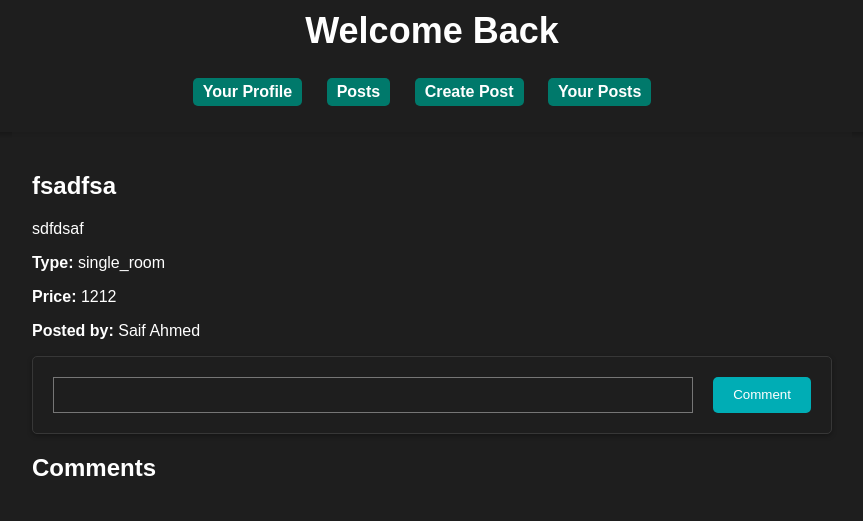
After one commit to NafisRayan/Student-Housing-Site, a Django app: a page that uses Backend/student_housing/users/templates/profile_base.html in a window 1280 px wide. The commit adds this page. Shown: the top 521 px of the page, without its empty margins (208-1071 px from the left). Run offline with Django 4.2, Linux system fonts and the light colour scheme; data comes from the database, SQL or seed files in the repository.

Commit message:
renders, changes and comments

```diff
--- a/Backend/student_housing/users/models.py
+++ b/Backend/student_housing/users/models.py
@@ -20,4 +20,4 @@ class DormRoom(models.Model):
     price = models.CharField(max_length=20)
     link = models.URLField(max_length=200, null=True)
     posted_by = models.ForeignKey(Register, on_delete=models.CASCADE)
-    comments = models.ForeignKey(Comment, null=True, on_delete=models.CASCADE)
+    comments = models.ManyToManyField(Comment, blank=True)
--- /dev/null
+++ b/Backend/student_housing/users/templates/delete_post.html
@@ -0,0 +1,5 @@
+{% extends "profile_base.html" %}
+
+{% block content %}
+    <h2>Post Deleted Successfully</h2>
+{% endblock %}
--- /dev/null
+++ b/Backend/student_housing/users/templates/dorm_room_post_detail.html
@@ -0,0 +1,23 @@
+{% extends "profile_base.html" %}
+
+{% block content %}
+    <h2>{{details.title}}</h2>
+    <div class="">
+        <p>{{ details.content }}</p>
+        <p><strong>Type:</strong> {{ details.type }}</p>
+        <p><strong>Price:</strong> {{ details.price }}</p>
+        <!-- <p><strong>Popularity:</strong> {{ details.popularity }}</p> -->
+        <p><strong>Posted by:</strong> {{details.posted_by.username}}</p>
+
+        <form method="post" action="{% url 'comment_dorm_room' username=username pk=details.id %}" style="display: flex;">
+            {% csrf_token %}
+            <textarea name="comment" id="comm" cols="90" rows="2" style="background-color: inherit; color: white; resize: none;"></textarea>
+            <button type="submit" style="margin-left: 20px;">Comment</button>
+        </form>
+
+        <h2>Comments</h2>
+        {% for comment in details.comments.all %}
+            <p><strong>{{ comment.commented_by.username }}:</strong> {{ comment.comment }}</p>
+        {% endfor %}
+    </div>
+{% endblock %}
--- a/Backend/student_housing/users/templates/profile_base.html
+++ b/Backend/student_housing/users/templates/profile_base.html
@@ -11,9 +11,9 @@
         <nav>
             <ul>
                 <li><a href="{% url 'users_profile' username=username %}">Your Profile</a></li>
-                <li><a href="#">Posts</a></li>
+                <li><a href="{% url 'show_posts' username=username %}">Posts</a></li>
                 <li><a href="{% url 'create_post' username=username %}">Create Post</a></li>
-                <li><a href="#">Dorm Room Details</a></li> <!-- New link for Dorm Room Details -->
+                <li><a href="{% url 'own_posts' username=username %}">Your Posts</a></li> <!-- New link for Dorm Room Details -->
             </ul>
         </nav>
     </header>
--- a/Backend/student_housing/users/urls.py
+++ b/Backend/student_housing/users/urls.py
@@ -8,5 +8,10 @@ urlpatterns = [
     path("register/", views.users_register, name="users_register"),
     path("profile/<str:username>/", views.users_profile, name="users_profile"),
     path("<str:username>/create-post/", views.create_post, name="create_post"),
+    path('<str:username>/posts/', views.show_posts, name='show_posts'),
+    path('<str:username>/posts/own/', views.own_posts, name='own_posts'),
+    path('<str:username>/posts/learn_more/<str:pk>', views.learn_more, name='learn_more'),
+    # path('<str:username>/posts/delete/<str:pk>', views.delete_post, name='delete_post'),
+    path('<str:username>/posts/learn_more/<str:pk>/comment/', views.comment_dorm_room, name='comment_dorm_room'),
     path("logout/", views.users_logout, name="users_logout"),
 ]
--- a/Backend/student_housing/users/views.py
+++ b/Backend/student_housing/users/views.py
@@ -1,6 +1,6 @@
 from django.shortcuts import render, redirect
 from users.models import Register
-from .models import Register
+from .models import Register, Comment
 # Create your views here.
 from django.http import HttpResponse
 from django.contrib import messages
@@ -65,8 +65,12 @@ def create_post(request,username):
         price=request.POST['price']
         register_instance = get_object_or_404(Register, username=created_by)
 
-        ins= DormRoom(title=title,content=content, type=type,  price=price, posted_by = register_instance)
+        ins= DormRoom(title=title,content=content, type=type,  price=price, link='', posted_by = register_instance)
         ins.save()
+
+        ins.link = f'http://127.0.0.1:8000/users/{created_by}/posts/learn_more/{ins.id}'
+        ins.save()
+
 
     return render(request, 'create_post.html', {'username' : created_by})
 
@@ -74,17 +78,48 @@ def users_logout(request):
     request.session.clear()
     return redirect('users_login')
 
+def show_posts(request, username):
+    username = request.session.get('username')
+    posts = DormRoom.objects.all()
 
-def Comment_view(request,pk):   # pk >> primary key
-    commentform= CommentForm()
-    if request.method== 'POST':
-        commentform= CommentForm(request.POST)
-        if commentform.is_valid():
-            cd= commentform.cleaned_data
-            print(cd)
-            new_comment= commentform.save(commit=False)
-            new_comment.post= post.objects.get(pk=pk)
+    print(posts)
+
+    return render(request, 'dorm_room_details.html', {'dorm_rooms' : posts, 'username' : username})
+
+def learn_more(request, pk, username):
+    username = request.session.get('username')
+    post = DormRoom.objects.get(id = pk)
+
+    return render(request, 'dorm_room_post_detail.html', {'details' : post, 'username' : username})
+
+
+def own_posts(request, username):
+    username = request.session.get('username')
+    user = get_object_or_404(Register, username=username)
+    posts = DormRoom.objects.filter(posted_by = user)
+
+    return render(request, 'own_posts.html', {'details' : posts, 'username' : username})
+
+# def delete_post(request, pk, username):
+#     username = request.session.get('username')
+#     post = DormRoom.objects.get(id = pk)
+#     post.delete()
+#     return render(request, 'delete_post.html', {'details' : post, 'username' : username})
+
+def comment_dorm_room(request, username, pk):
+    username = request.session.get('username')
+    dorm_room = get_object_or_404(DormRoom, id=pk)
+    commentor = get_object_or_404(Register, username= username)
+    if request.method == 'POST':
+        form = CommentForm(request.POST)
+        if form.is_valid():
+            comment_text = form.cleaned_data['comment']
+
+            # Create a new Comment instance
+            new_comment = Comment(comment=comment_text, commented_by=commentor)
             new_comment.save()
 
+            # Append the new comment to the DormRoom instance
+            dorm_room.comments.add(new_comment)
 
-    return render(request , 'comment_post.html', {'commentform':commentform})
+    return redirect('learn_more', pk=pk, username=username)
```
Also changed, not shown: Backend/student_housing/users/templates/dorm-details(dont use).html (deleted, +0 -23 lines), Backend/student_housing/users/templates/dorm_room_details.html (+10 -7 lines), Backend/student_housing/users/templates/own_posts.html (added, +23 -0 lines), Backend/student_housing/db.sqlite3, Backend/student_housing/users/migrations/0009_remove_dormroom_comments_dormroom_comments.py (added).
